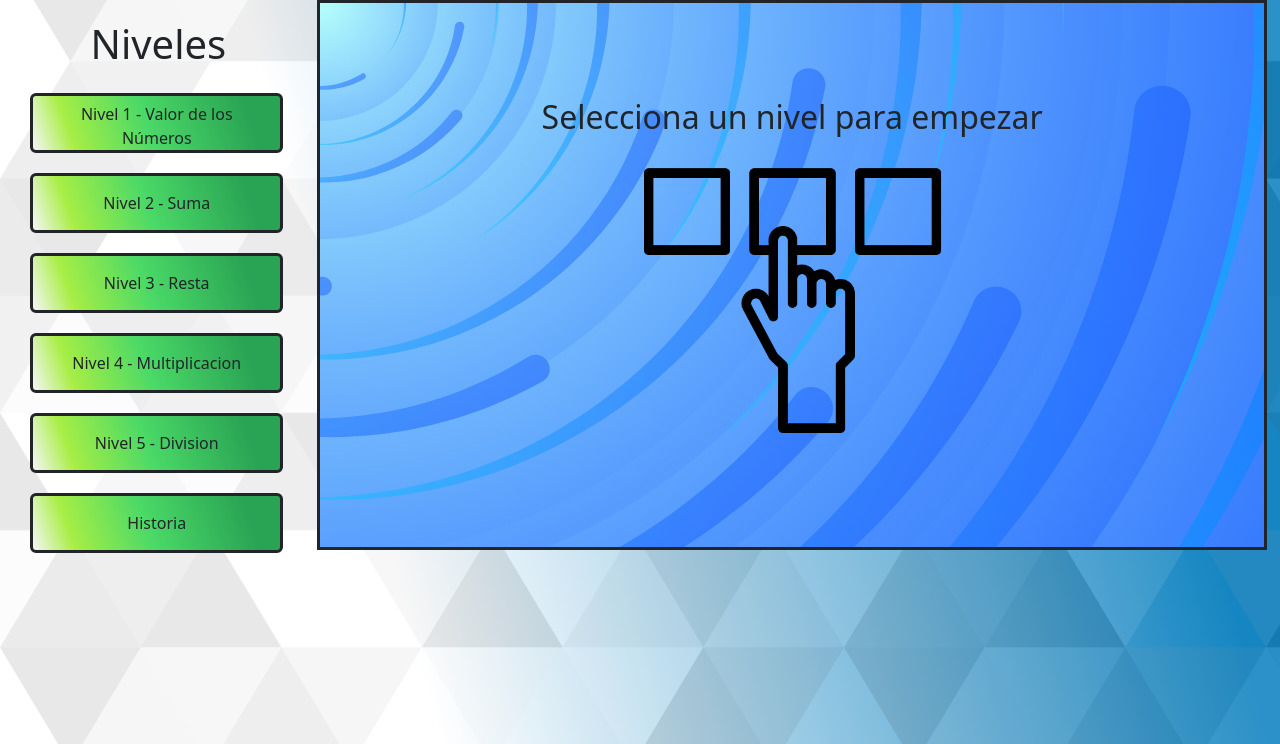
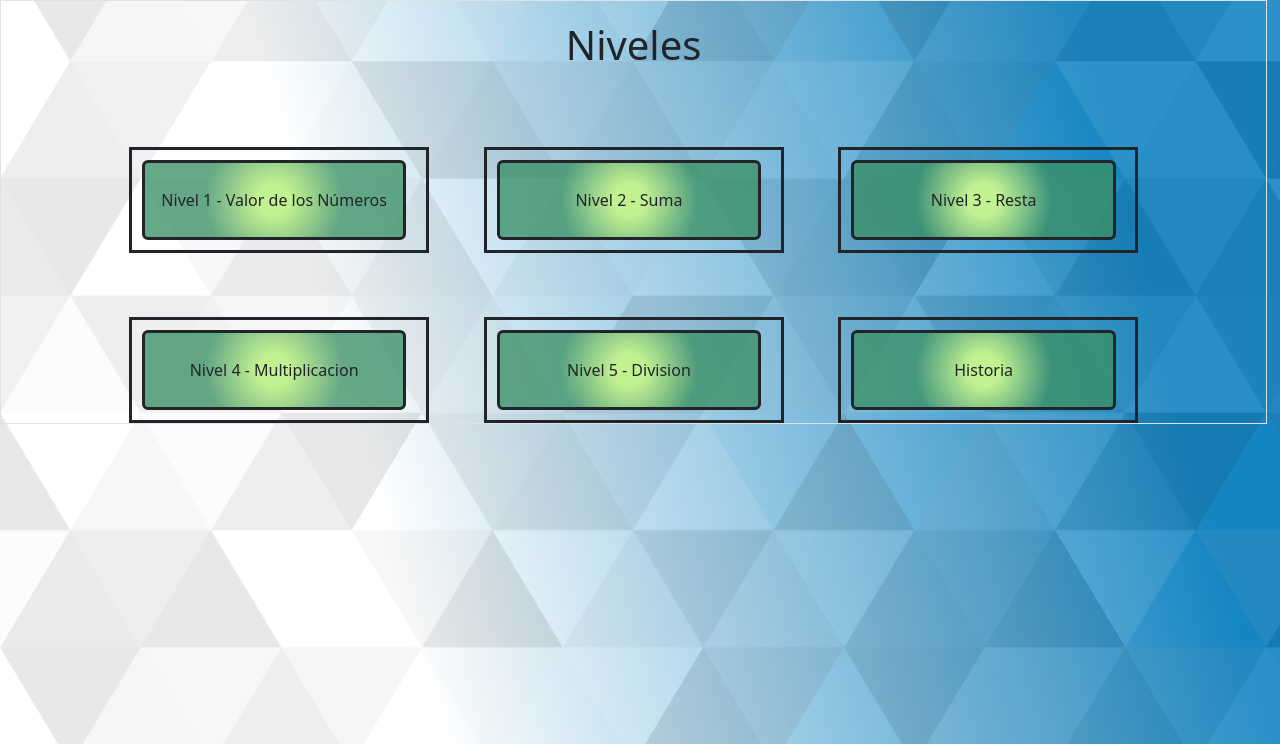
Before and after one commit to BrandonTrimer/AplicacionWebPG, a PHP site: page /aplicacionwebpg/paginaMenu in a window 1280 px wide. Shown: the part 56-800 px from the top of the page. Run offline with PHP 8.4, Linux system fonts and the light colour scheme.

Commit message:
cambio pagina menu
cambio del diseño de la pagina menu aun no terminado

```diff
--- a/vista/css/estilos.css
+++ b/vista/css/estilos.css
@@ -57,26 +57,32 @@ body {
   margin: 0;
 }
 /*------ contenido boton nivel*/
-.contenedor-nivel > h1 {
+.contenedor-menu > h1 {
   margin-top: 20px;
   margin-bottom: 15px;
   text-align: center;
 }
+.contenedor-btn {
+  border: solid;
+  width: 300px;
+  margin-left: 2%;
+  margin-right: 2%;
+  margin-top: 5%;
+  display: inline-block;
+}
 .btn-nivel {
   border: solid;
-  width: 80%;
-  height: 60px;
+  width: 90%;
+  height: 80px;
   margin-top: 10px;
   margin-bottom: 10px;
-  margin-left: 30px;
+  margin-left: 10px;
 
-  background: rgb(41, 163, 84);
-  background: linear-gradient(
-    251deg,
-    rgba(41, 163, 84, 1) 14%,
-    rgba(75, 217, 103, 1) 54%,
-    rgba(167, 238, 69, 1) 84%,
-    rgba(246, 246, 246, 1) 100%
+  background: rgb(194, 241, 145);
+  background: radial-gradient(
+    circle,
+    rgba(194, 241, 145, 1) 12%,
+    rgba(58, 144, 100, 0.7707457983193278) 51%
   );
 
   display: grid;
@@ -395,7 +401,7 @@ body {
 }
 
 .btn-nivel:hover {
-  background-color: #41dc54;
+  background-color: #278a64;
   transition: all 0.2s;
   margin-left: 40px;
   border: solid;
--- a/vista/paginaMenu.php
+++ b/vista/paginaMenu.php
@@ -1,20 +1,29 @@
 <?php
 require_once("layout/header.php");
-require_once("layout/niveles.php");
 
 ?>
 
-  <div class="contenedor-ejercicios col-md-9 animate__animated animate__bounceInDown">
-    <div class="contenedor-presentacion position-relative top-50 start-0 translate-middle-y">
-      <div class="texto-img">
-        <h2>Selecciona un nivel para empezar</h2>
-        <img src="vista/img/escoger.png" class="img2" alt="">
-      </div>
+<div class="contenedor-menu text-center border">
 
-
-
+    <h1>Niveles</h1>
+    <div class="row contenedor-btn">
+      <a href="paginaN1" class="btn btn-outline-white btn-nivel" role="button">Nivel 1 - Valor de los Números</a>
     </div>
-  </div>
+    <div class="row contenedor-btn">
+      <a href="paginaN2" class="btn btn-outline-white btn-nivel" role="button">Nivel 2 - Suma</a>
+    </div>
+    <div class="row contenedor-btn">
+      <a href="paginaN3" class="btn btn-outline-white btn-nivel" role="button">Nivel 3 - Resta</a>
+    </div>
+    <div class="row contenedor-btn">
+      <a href="paginaN4" class="btn btn-outline-white btn-nivel" role="button">Nivel 4 - Multiplicacion</a>
+    </div>
+    <div class="row contenedor-btn">
+      <a href="paginaN5" class="btn btn-outline-white btn-nivel" role="button">Nivel 5 - Division</a>
+    </div>
+    <div class="row contenedor-btn">
+      <a href="paginaHistoria" class="btn btn-outline-white btn-nivel" role="button">Historia</a>
+    </div>
 
 </div>
 <?php
```
